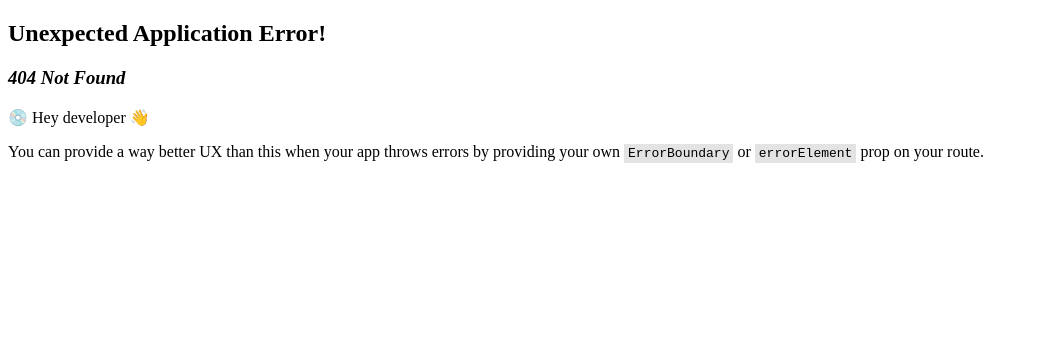
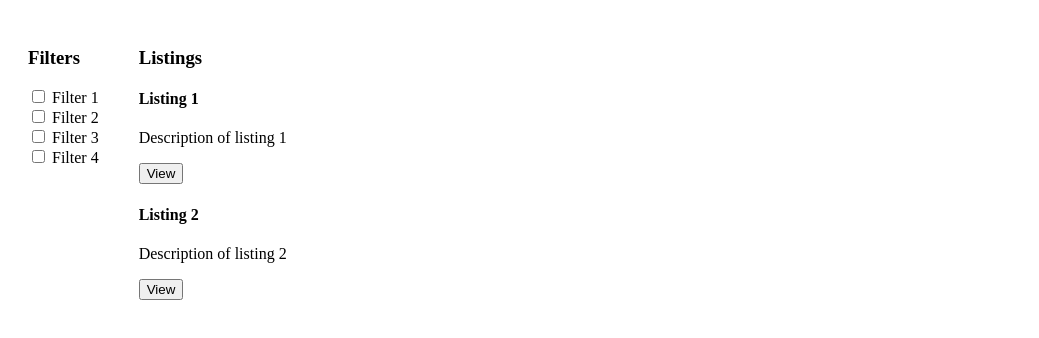
Before and after one commit to Cag1710/UON-Community-Marketplace, a React (Vite) app in the folder front-end/: page /listings in a window 1280 px wide. Before the commit this address had no page. Shown: the top 338 px of the page, without its empty margins (0-1039 px from the left). Built offline with nearby package versions, Linux system fonts and the light colour scheme.

Commit message:
Merged in Noahs code, had to do it manually as some of the main branches features had changed a bit too much

```diff
--- a/front-end/package.json
+++ b/front-end/package.json
@@ -25,6 +25,6 @@
     "eslint-plugin-react-hooks": "^5.1.0",
     "eslint-plugin-react-refresh": "^0.4.19",
     "globals": "^15.15.0",
-    "vite": "^6.2.0"
+    "vite": "^6.3.5"
   }
 }
--- a/front-end/src/App.css
+++ b/front-end/src/App.css
@@ -1,4 +1,4 @@
-/* --- Create Account Page Styles --- */
+/* --- Create Account, Login Account, Forgot Password Page Styles --- */
 
 .account-container {
   height: 880px;
--- a/front-end/src/App.jsx
+++ b/front-end/src/App.jsx
@@ -4,6 +4,7 @@ import CreateAccountPage from './pages/CreateAccountPage';
 import { createBrowserRouter, RouterProvider } from 'react-router-dom'
 import HomePage from './pages/HomePage';
 import ForgotPasswordPage from './pages/ForgotPasswordPage';
+import ListingsPage from './pages/ListingsPage';
 
 const routes = [
   {
@@ -21,6 +22,10 @@ const routes = [
   {
     path: '/forgot-password',
     element: <ForgotPasswordPage />
+  },
+  {
+    path: '/listings',
+    element: <ListingsPage />
   }
 ];
 
--- a/front-end/src/components/Navbar.jsx
+++ b/front-end/src/components/Navbar.jsx
@@ -18,6 +18,7 @@ function Navbar() {
         <Link to="/listings" style={styles.link}>Listings</Link>
         <Link to="/contact" style={styles.link}>Contact Us</Link>
         <Link to="/help" style={styles.link}>Help</Link>
+        <Link to='/listings' style={styles.link}>Listings</Link>
       </div>
 
       <div style={styles.profile}>
--- /dev/null
+++ b/front-end/src/pages/ListingsPage.jsx
@@ -0,0 +1,34 @@
+import React from 'react';
+
+function ListingsPage() {
+  return (
+    <div style={{ display: 'flex', padding: '20px' }}>
+      {/* Sidebar stuff */}
+      <div style={{ marginRight: '40px' }}>
+        <h3>Filters</h3>
+        <div>
+          <label><input type="checkbox" /> Filter 1</label><br />
+          <label><input type="checkbox" /> Filter 2</label><br />
+          <label><input type="checkbox" /> Filter 3</label><br />
+          <label><input type="checkbox" /> Filter 4</label>
+        </div>
+      </div>
+      {/* Listings stuff */}
+      <div>
+        <h3>Listings</h3>
+        <div>
+          <h4>Listing 1</h4>
+          <p>Description of listing 1</p>
+          <button>View</button>
+        </div>
+        <div>
+          <h4>Listing 2</h4>
+          <p>Description of listing 2</p>
+          <button>View</button>
+        </div>
+      </div>
+    </div>
+  );
+}
+
+export default ListingsPage;
```
Also changed, not shown: 2 other files (tests, documents, lock files or other folders).
